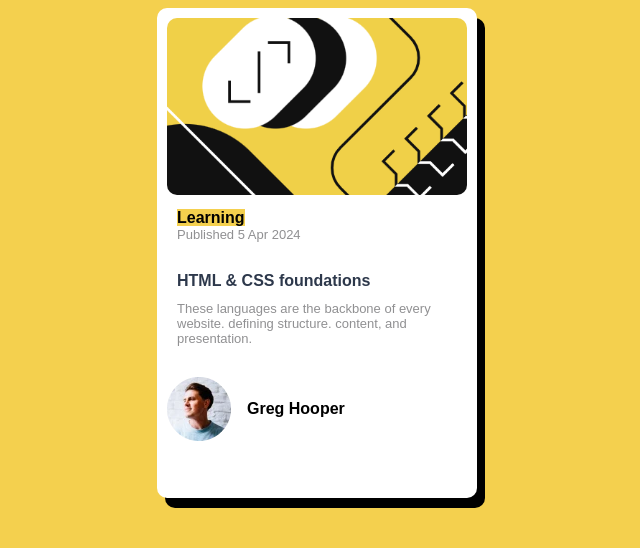
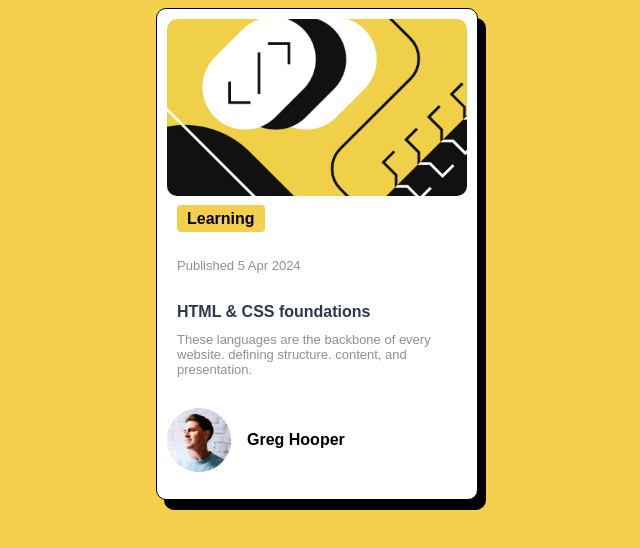
Before and after one commit to ghostofegypt/Blog-Card, a plain HTML site: page index.html in a window 1280 px wide. Shown: the whole page, without its empty margins (323-963 px from the left). Drawn offline with Linux system fonts and the light colour scheme.

Commit message:
Update styles.css

```diff
--- a/css/styles.css
+++ b/css/styles.css
@@ -13,6 +13,7 @@ body{
     padding: 10px;
     box-shadow: 8px 10px black;
     margin: auto;
+     border: 1px solid black;
 }
 h1{
     font-size: 16px;
@@ -50,4 +51,9 @@ p{
 .tag{
     display: inline;
     background-color:  hsl(47, 88%, 63%);
+      padding: 5px 10px 5px 10px;
+    border-radius: 4px;
 }
+.container{
+    padding-top: 30px;
+}
```
